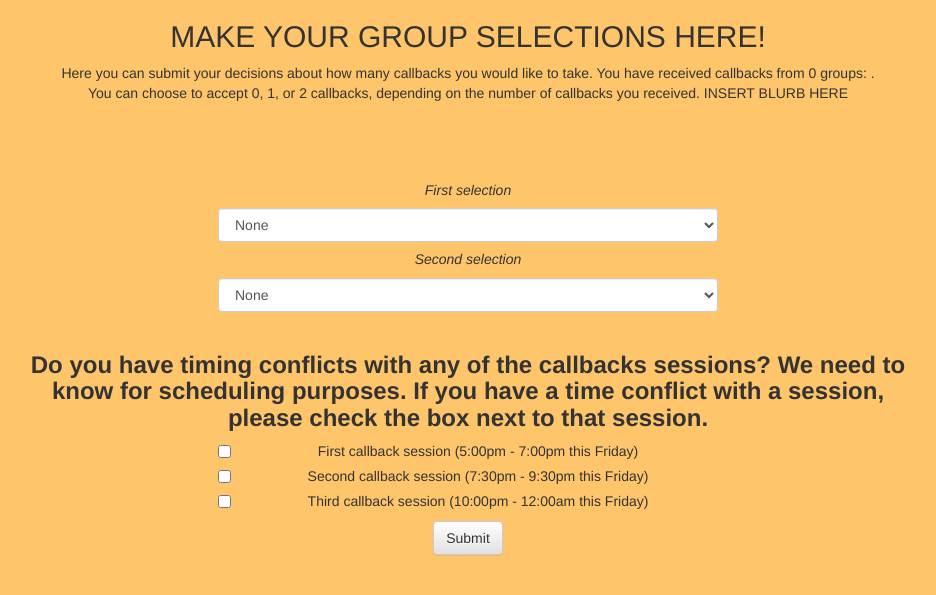
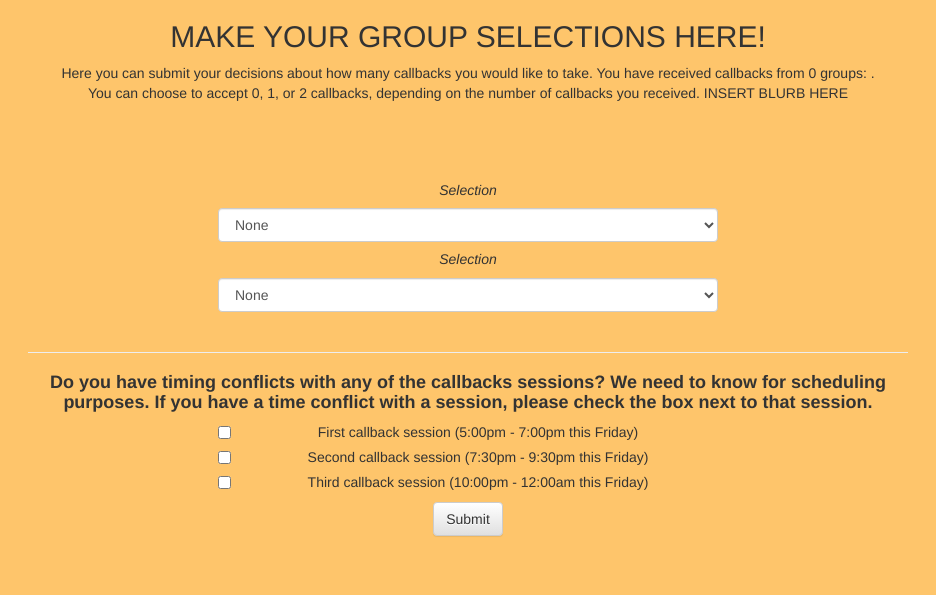
Before and after one commit to Aussieboy11/callbacks_portal, a Django app: template templates/callbackee_make_selections.html in a window 1280 px wide. Shown: the part 52-647 px from the top of the page, without its empty margins (172-1108 px from the left). Run offline with Django 3.2, Linux system fonts and the light colour scheme; the template is opened without the code that fills it, so the values that code supplies are empty; parts of the project's set-up code (start-up, migrations or seed data) failed here and were passed over; some libraries are stand-ins or nearby versions.

Commit message:
a little change

```diff
--- a/templates/callbackee_make_selections.html
+++ b/templates/callbackee_make_selections.html
@@ -15,26 +15,7 @@
 
 		INSERT BLURB HERE
 	</p>
-<!-- <div align="center">
-	<form class="form" role="form" action='/save_selections' style="text-align:center">
 
-		<i><h5> First selection </h5></i>
-		<select class="form-control" style="width:200px;">
-			<option selected> None </option>
-			{% for callback in callbacks %}
-			<option>{{callback.group.name}}</option>
-			{% endfor %}
-		</select>
-		<i><h5> Second selection </h5></i>
-		<select class="form-control" style="width:200px;text-align:center">
-			<option selected> None </option>
-			{% for callback in callbacks %}
-			<option>{{callback.group.name}}</option>
-			{% endfor %}
-		</select>
-
-	</form>
-</div> -->
 
 <br/>
 <br/>
@@ -45,14 +26,14 @@
 
 <div align="center">
 	<form action='/save_selections'>
-		<i><h5> First selection </h5></i>
+		<i><h5> Selection </h5></i>
 		<select name='first_choice' class="form-control" style="width:500px">
 			<option selected>None</option>
 			{% for callback in callbacks %}
 			<option>{{callback.group.name}}</option>
 			{% endfor %}
 		</select>
-		<i><h5> Second selection </h5></i>
+		<i><h5> Selection </h5></i>
 		<select name='second_choice' class="form-control" style="width:500px">
 			<option selected>None</option>
 			{% for callback in callbacks %}
@@ -63,7 +44,8 @@
 
 		<div class='warning_div'></div>
 
-		<h3><strong>Do you have timing conflicts with any of the callbacks sessions? We need to know for scheduling purposes. If you have a time conflict with a session, please check the box next to that session.</strong></h3>
+		<hr/>
+		<h4><strong>Do you have timing conflicts with any of the callbacks sessions? We need to know for scheduling purposes. If you have a time conflict with a session, please check the box next to that session.</h4>
 
 		<div class="checkbox" style='width:500px;'>
 			<label>
@@ -123,7 +105,6 @@
 	if ($(this).siblings('select[name=first_choice]').find(":selected").text()==$(this).siblings('select[name=second_choice]').find(":selected").text()) {
 		addWarningErrorToDiv($(this).siblings('.warning_div'), 'You have chosen the same group twice. You cannot do that. Please change one of your choices to either another group or None.');
 		return false;
-
 	}
 });
 </script>
```
